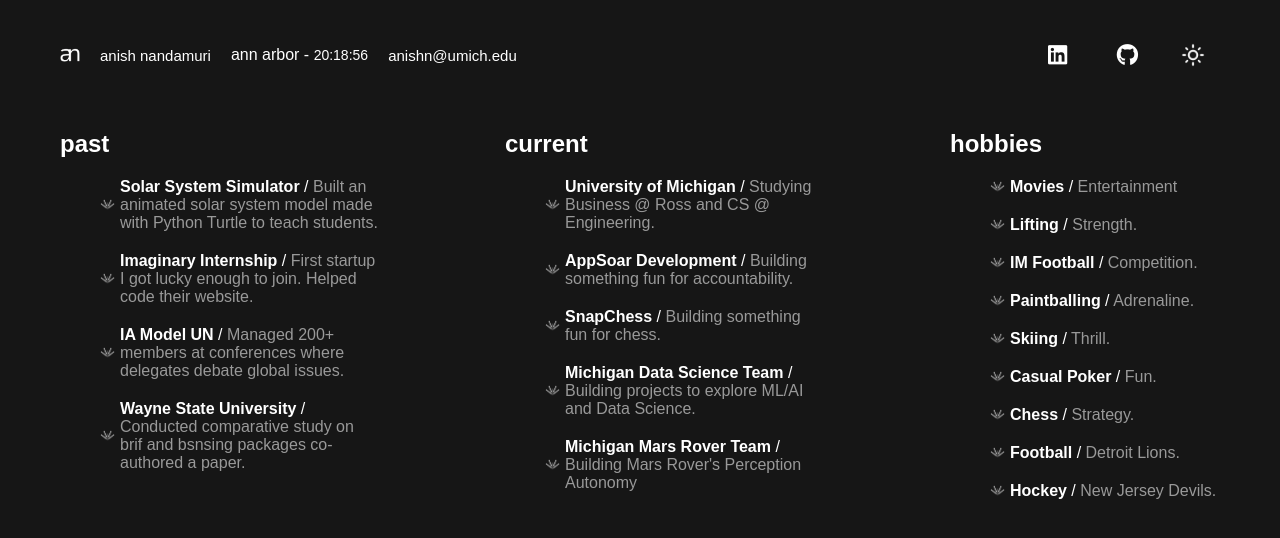
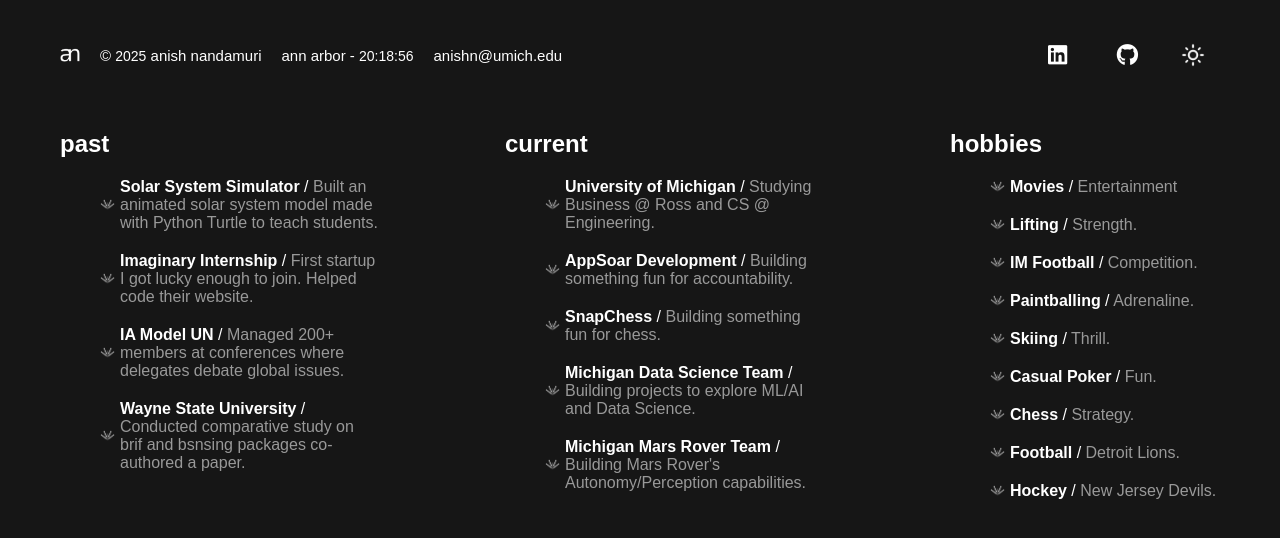
Before and after one commit to anandamuri/old-portfolio, a plain HTML site: page index.html in a window 1280 px wide. Drawn offline with Linux system fonts and the light colour scheme.

Commit message:
copyright final

```diff
--- a/index.html
+++ b/index.html
@@ -14,10 +14,10 @@
         <header>
             <div class="header-left">
                 <img src="assets/my-logo-dark.png" alt="Logo">
-                <span>anish nandamuri</span>
+                <span>&copy; <span class="small-text">2025</span> anish nandamuri</span>
             </div>
             <div class="header-center">
-                <span id="clock">ann arbor - Loading...</span>
+                <span id="clock">ann arbor - <span class="number-text">Loading...</span></span>
                 <a href="mailto:anishn@umich.edu" id="email">anishn@umich.edu</a>
             </div>
             <div class="header-right">
@@ -58,7 +58,7 @@
                     <li><strong>AppSoar Development</strong> / <span class="lighter-text">Building something fun for accountability.</span></li>
                     <li><strong>SnapChess</strong> / <span class="lighter-text">Building something fun for chess.</span></li>
                     <li><strong>Michigan Data Science Team</strong> / <span class="lighter-text">Building projects to explore ML/AI and Data Science.</span></li>
-                    <li><strong>Michigan Mars Rover Team</strong> / <span class="lighter-text">Building Mars Rover's Perception Autonomy</span></li>
+                    <li><strong>Michigan Mars Rover Team</strong> / <span class="lighter-text">Building Mars Rover's Autonomy/Perception capabilities.</span></li>
                 </ul>
             </section>
             <section>
--- a/styles.css
+++ b/styles.css
@@ -47,11 +47,25 @@ header {
 
 .header-left span,
 #email {
-    font-size: 15px;
+    font-size: 15px; /* Make text (name, email, 'ann arbor -', and '2025') 15px */
+}
+
+.header-left .small-text {
+    font-size: 14px; /* Make 2025 smaller */
+}
+
+
+.header-left .number-text,
+#clock .number-text {
+    font-size: 1px; /* Ensure only numbers (clock, year) are 16px */
 }
 
 #clock {
-    font-size: 16px;
+    font-size: 15px; /* Keep "ann arbor -" at 15px */
+}
+
+#clock .number-text {
+    font-size: 16px; /* Ensure the time (numbers) is 16px */
 }
 
 .header-button {
```
Also changed, not shown: classes.html (+2 -2 lines), movies.html (+2 -2 lines).
